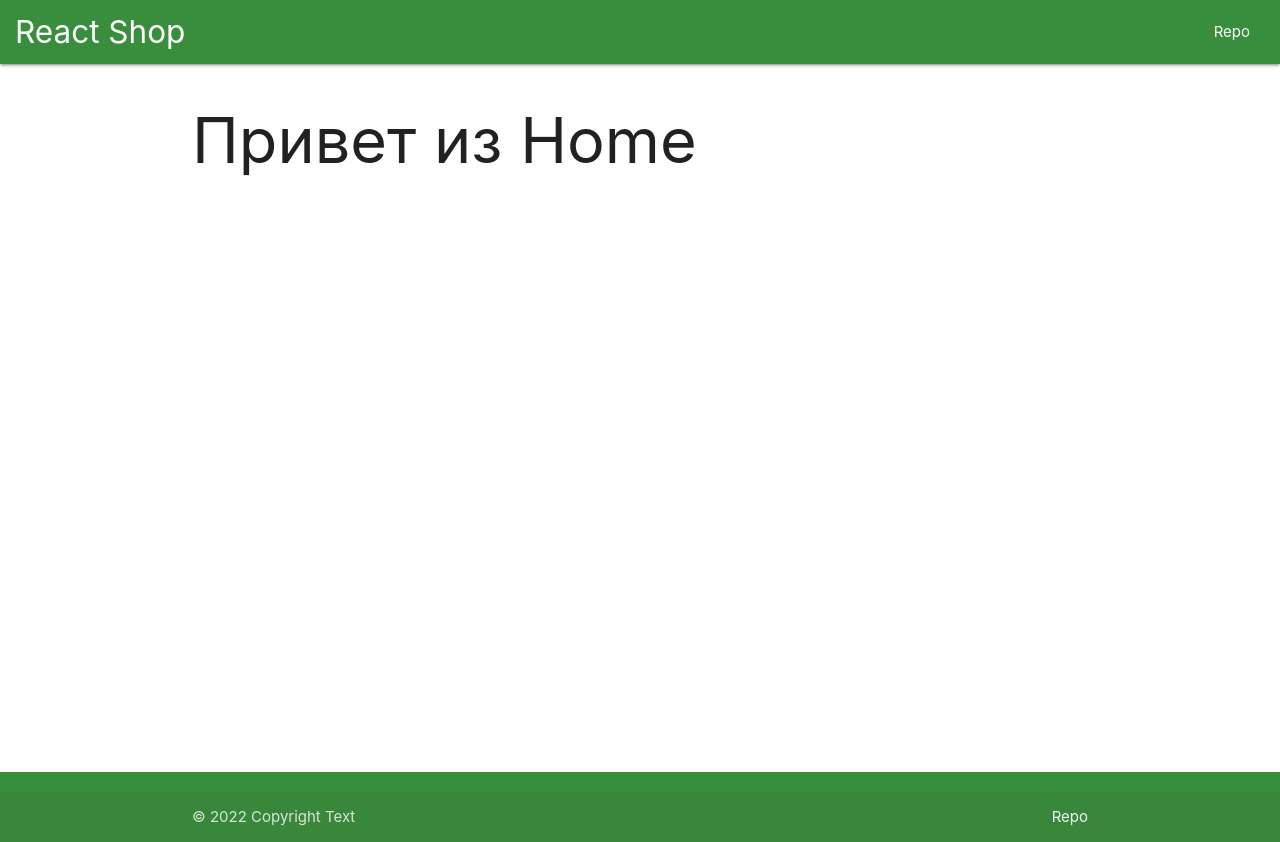
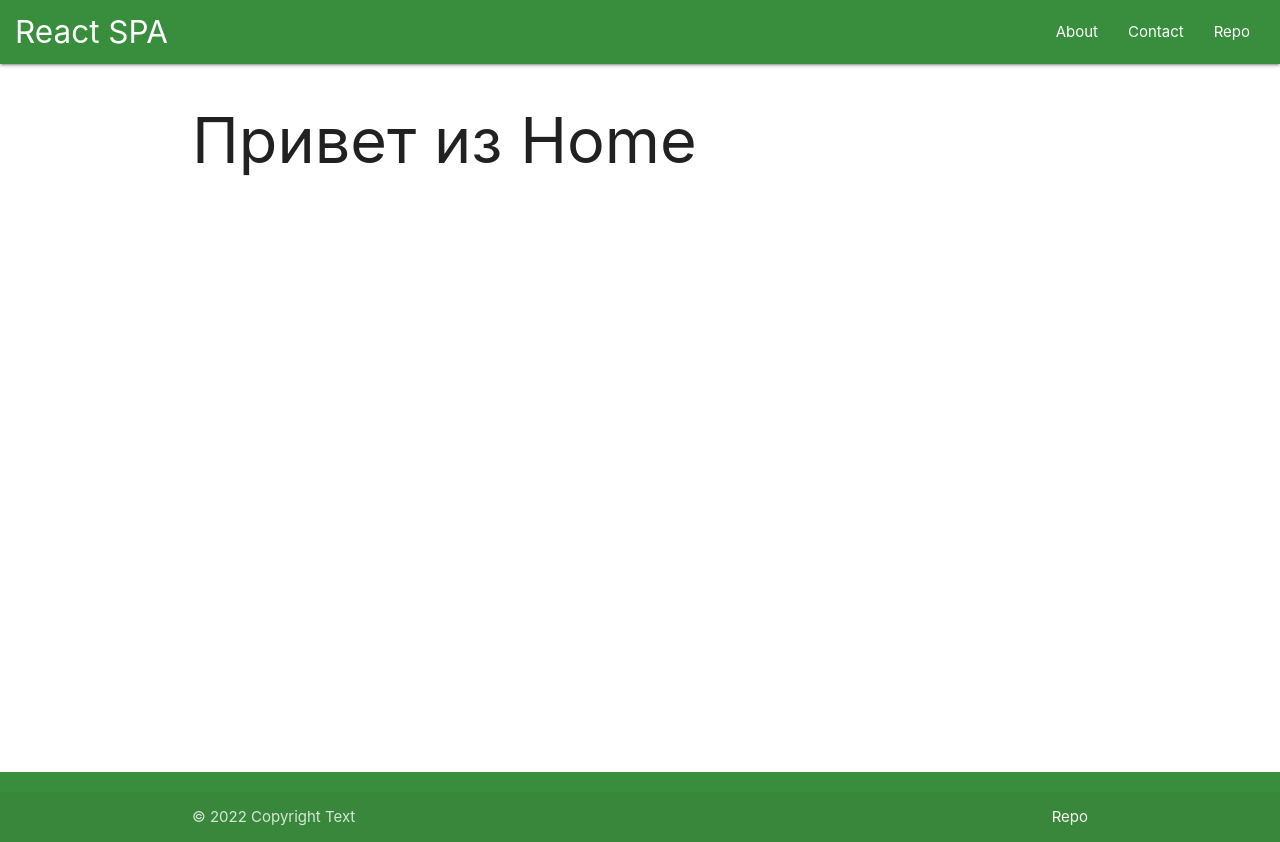
Before and after one commit to maximmorenko/spa-food-project, a React (Create React App) app: page / in a window 1280 px wide. Built offline with nearby package versions, Linux system fonts and the light colour scheme.

Commit message:
добавляем сслки в шапке на страницы через компонент Link

```diff
--- a/package.json
+++ b/package.json
@@ -8,7 +8,7 @@
     "@testing-library/user-event": "^13.5.0",
     "react": "^18.2.0",
     "react-dom": "^18.2.0",
-    "react-router-dom": "^5.2.0",
+    "react-router-dom": "^5.3.3",
     "react-scripts": "5.0.1",
     "web-vitals": "^2.1.4"
   },
--- a/src/App.js
+++ b/src/App.js
@@ -16,10 +16,11 @@ function App() {
   return (
     // используем реакт фрагмент <></>
     <>
+      <Router>
         <Header />
         <main className='container content'>
           {/* все наши страници должны быть обернуты в  Router*/}
-        <Router>
+
             <Switch>
               {/* дочерними компонентами для роутера будут роуты */}
               {/* чтобы домашняя страница не дублировалать на других страницах нужно добавить exact (точный путь)*/}
@@ -34,9 +35,9 @@ function App() {
               <Route component={NotFound}/>
               {/* если по какому-то пути не бедет найден нужная страница, то свитч переключит на компонент NotFound */}
             </Switch>
-        </Router>
         </main>
         <Footer />
+      </Router>
     </>
   );
 }
--- a/src/components/Header.jsx
+++ b/src/components/Header.jsx
@@ -1,18 +1,24 @@
 import React from 'react';
+// чтобы приложение не перезагружалось при смене страниц, используем компонент Link и его атрибут to (пувть) вместо тега а
+import { Link } from 'react-router-dom';
 
 function Header(props) {
     return (
         // меняем цвет наву, добавляем классНейм наву с названием цвета из палитры в библиотеке https://materializecss.com/color.html
         <nav className='green darken-2'>
             <div className='nav-wrapper'>
-          <a href='#!' className='brand-logo'>
-              React Shop
-          </a>
+                <Link to='/' className='brand-logo'>
+                    React SPA
+                </Link>
                 <ul id='nav-mobile' className='right hide-on-med-and-down'>
                     <li>
-                  <a href='https://github.com/maximmorenko/spa-routing-project'>
-                      Repo
-                  </a>
+                        <Link to='/about'>About</Link>
+                    </li>
+                    <li>
+                        <Link to='/contact'>Contact</Link>
+                    </li>
+                    <li>
+                        <a href='https://github.com/maximmorenko/spa-routing-project'>Repo</a>
                     </li>
                 </ul>
             </div>
```
Also changed, not shown: 2 other files (tests, documents, lock files or other folders). Lines whose indentation alone changed are shown as unchanged.
